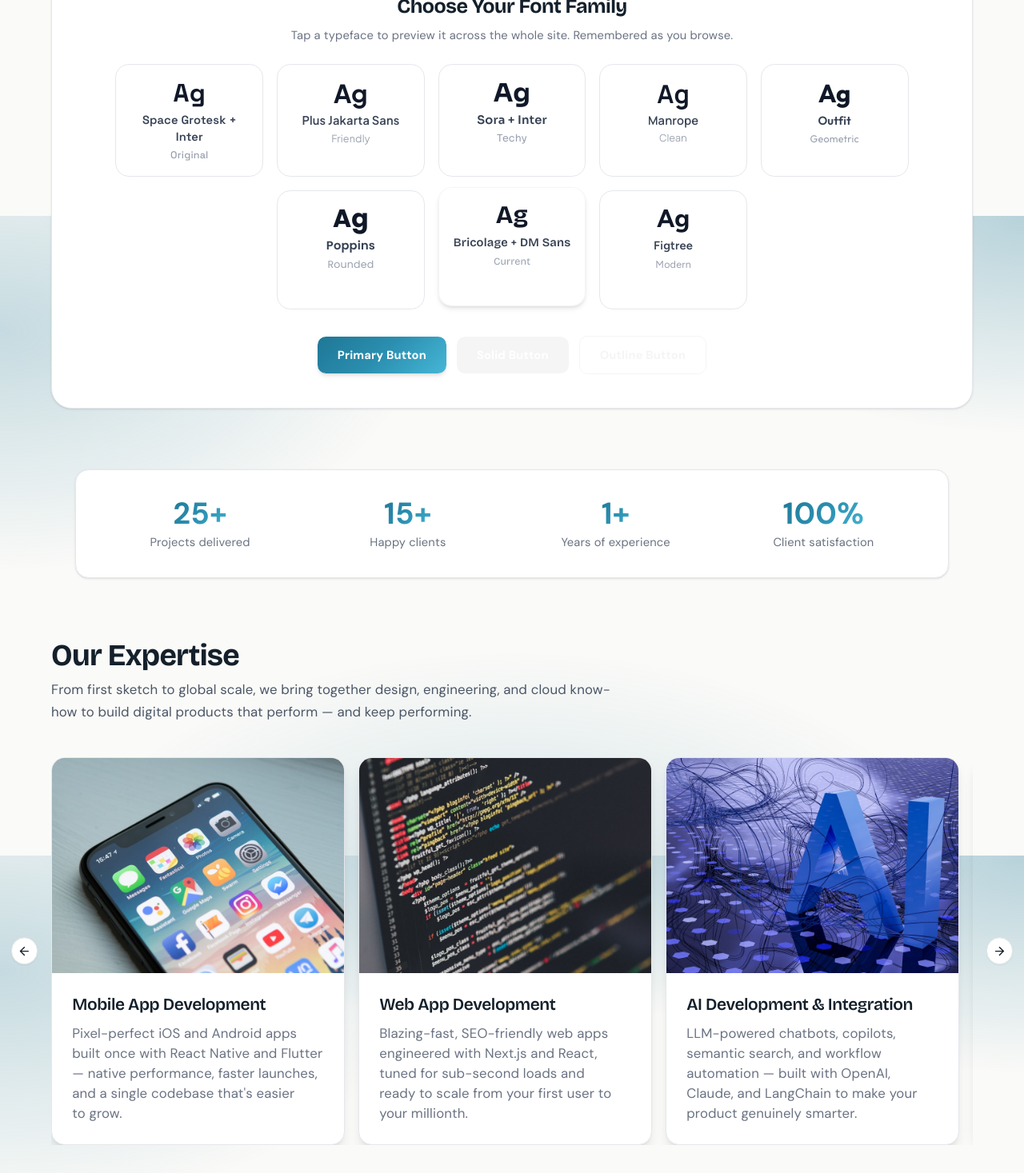
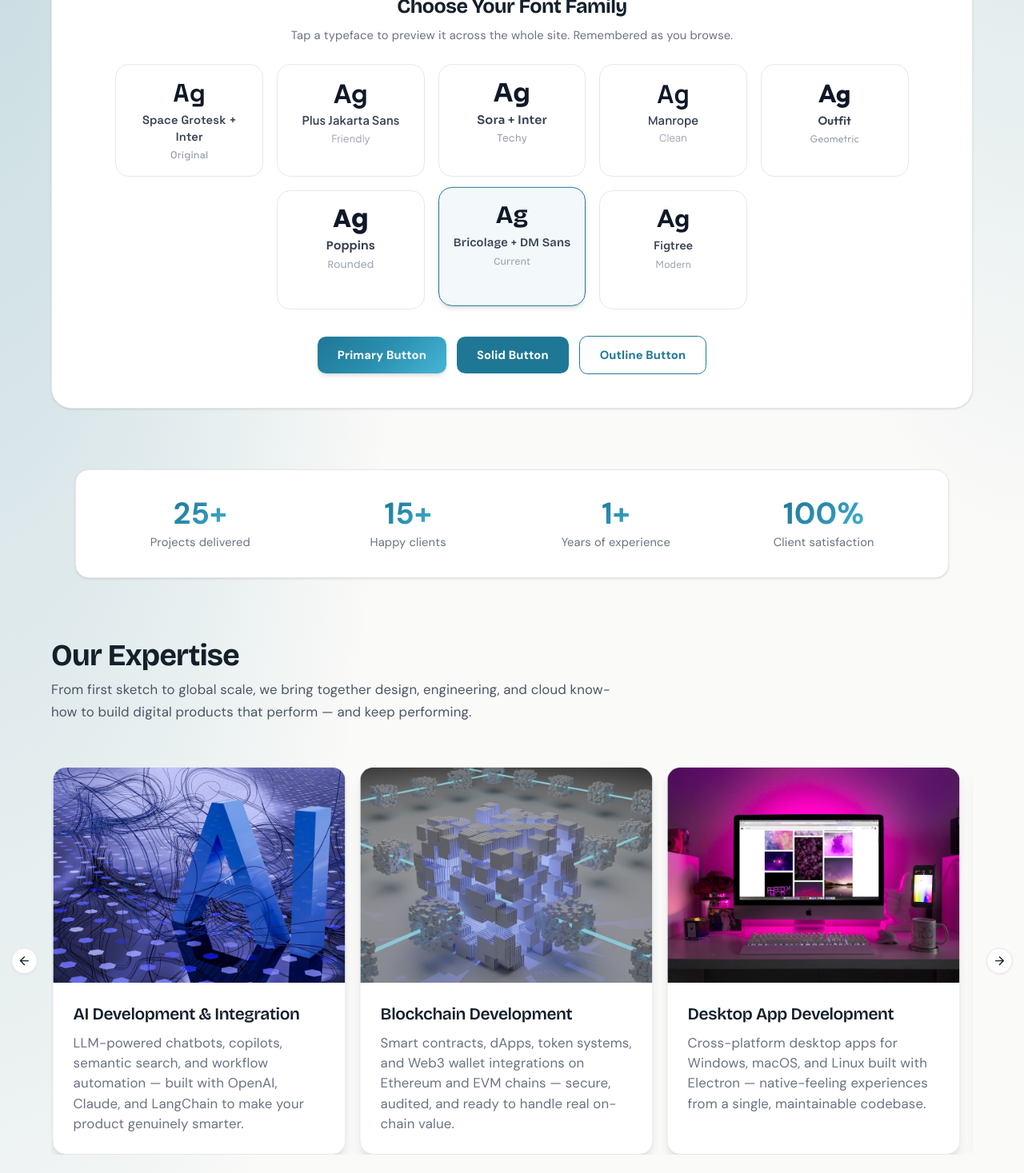
Before and after one commit to netcruxx-admin/netcrux-website, a Next.js app: page / in a window 1280 px wide. Shown: the part 1330-2797 px from the top of the page at 80% size. Built offline with nearby package versions, Linux system fonts and the light colour scheme; some icons are missing.

Commit message:
Done given cahnges

```diff
--- a/src/app/(pages)/about/page.tsx
+++ b/src/app/(pages)/about/page.tsx
@@ -105,12 +105,12 @@
         ))}
       </div>
 
-      <Link
+      {/* <Link
         href="/contact"
         className="button-gradient mx-auto block w-fit rounded-lg px-6 py-3 text-sm font-bold text-white shadow-md transition-all hover:scale-105 hover:brightness-110"
       >
         Contact Us
-      </Link>
+      </Link> */}
     </main>
   )
 }
--- a/src/app/(pages)/contact/page.tsx
+++ b/src/app/(pages)/contact/page.tsx
@@ -194,12 +194,16 @@
               className="flex items-start gap-3 rounded-xl border border-gray-200 bg-white shadow-sm p-4"
             >
               <div className="flex size-10 shrink-0 items-center justify-center rounded-lg border border-gray-200 bg-white">
-                <Icon icon={d.icon} className="size-5" />
+                <Icon icon={d.icon} className="size-5 text-accent" />
               </div>
               <div>
                 <p className="text-xs text-gray-500">{d.label}</p>
                 {d.label === "Email" ? (
                   <a href={`mailto:${d.value}`} className="text-sm font-medium hover:underline">
+                    {d.value}
+                  </a>
+                ) : d.label === "Phone" ? (
+                  <a href={`tel:${d.value.replace(/\s/g, "")}`} className="text-sm font-medium hover:underline">
                     {d.value}
                   </a>
                 ) : (
--- a/src/app/globals.css
+++ b/src/app/globals.css
@@ -178,8 +178,6 @@
   --secondary-foreground: oklch(0.205 0 0);
   --muted: oklch(0.97 0 0);
   --muted-foreground: oklch(0.556 0 0);
-  --accent: oklch(0.97 0 0);
-  --accent-foreground: oklch(0.205 0 0);
   --destructive: oklch(0.577 0.245 27.325);
   --border: oklch(0.922 0 0);
   --input: oklch(0.922 0 0);
@@ -212,8 +210,6 @@
   --secondary-foreground: oklch(0.985 0 0);
   --muted: oklch(0.269 0 0);
   --muted-foreground: oklch(0.708 0 0);
-  --accent: oklch(0.269 0 0);
-  --accent-foreground: oklch(0.985 0 0);
   --destructive: oklch(0.704 0.191 22.216);
   --border: oklch(1 0 0 / 10%);
   --input: oklch(1 0 0 / 15%);
@@ -250,7 +246,6 @@
       radial-gradient(55% 50% at 100% 0%, rgba(var(--accent-rgb), 0.3), transparent 68%),
       radial-gradient(60% 55% at 0% 18%, rgba(var(--accent-rgb), 0.24), transparent 68%),
       radial-gradient(65% 60% at 50% 110%, rgba(var(--accent-rgb), 0.2), transparent 70%);
-    background-attachment: fixed;
     background-repeat: no-repeat;
     line-height: 1.65;
     letter-spacing: 0.01em;
@@ -305,10 +300,10 @@
 @keyframes float-blob {
   0%,
   100% {
-    transform: translate(0, 0) scale(1);
+    transform: translate(0, 0);
   }
   50% {
-    transform: translate(40px, -30px) scale(1.1);
+    transform: translate(40px, -30px);
   }
 }
 
@@ -348,11 +343,11 @@
   0%,
   100% {
     opacity: 0.35;
-    transform: translateX(-50%) scale(1);
+    transform: translateX(-50%);
   }
   50% {
     opacity: 0.6;
-    transform: translateX(-50%) scale(1.12);
+    transform: translateX(-50%);
   }
 }
 
@@ -413,6 +408,7 @@
 .reveal.is-visible {
   opacity: 1;
   transform: translateY(0);
+  will-change: auto;
 }
 
 /* Card lift + accent glow on hover */
--- a/src/app/page.tsx
+++ b/src/app/page.tsx
@@ -15,22 +15,16 @@
 import CountUp from "@/components/common/CountUp"
 import ProjectGallery from "@/components/common/ProjectGallery"
 import AccentSwitcher from "@/components/common/AccentSwitcher"
-import {
-  Carousel,
-  CarouselContent,
-  CarouselItem,
-  CarouselNext,
-  CarouselPrevious,
-} from "@/components/ui/carousel"
+import ExpertiseCarousel from "@/components/common/ExpertiseCarousel"
 
 export default function HomePage() {
   return (
     <main>
       {/* Animated ambient background */}
       <div aria-hidden className="pointer-events-none fixed inset-0 -z-10 overflow-hidden">
-        <div className="animate-float absolute -top-24 left-1/4 size-96 rounded-full bg-accent/30 blur-3xl" />
-        <div className="animate-float absolute top-1/3 -right-24 size-80 rounded-full bg-accent/25 blur-3xl [animation-delay:-5s]" />
-        <div className="animate-float absolute bottom-0 left-0 size-96 rounded-full bg-accent/20 blur-3xl [animation-delay:-9s]" />
+        <div className="animate-float absolute -top-24 left-1/4 size-96 rounded-full bg-accent/30 blur-2xl [will-change:transform]" />
+        <div className="animate-float absolute top-1/3 -right-24 size-80 rounded-full bg-accent/25 blur-2xl [animation-delay:-5s] [will-change:transform]" />
+        <div className="animate-float absolute bottom-0 left-0 size-96 rounded-full bg-accent/20 blur-2xl [animation-delay:-9s] [will-change:transform]" />
       </div>
 
       <header className="flex justify-center px-4 py-12 md:px-8">
@@ -115,33 +109,7 @@
             From first sketch to global scale, we bring together design, engineering, and cloud
             know-how to build digital products that perform — and keep performing.
           </p>
-          <Carousel opts={{ align: "start", loop: true }} className="cursor-grab">
-            <CarouselContent className="max-w-full">
-              {expertise.map((item, i) => {
-                return (
-                  <CarouselItem key={i} className="select-none md:basis-64 lg:basis-1/3">
-                    <div className="card-hover flex h-full flex-col overflow-hidden rounded-2xl border border-gray-200 bg-white shadow-lg hover:border-gray-300">
-                      <div className="relative h-52 w-full md:h-64">
-                        <Image
-                          src={item.img}
-                          fill
-                          alt={item.title}
-                          sizes="(max-width: 768px) 100vw, (max-width:1024px) 25vw, 33vw"
-                          className="object-cover"
-                        />
-                      </div>
-                      <div className="flex-1 p-6 text-left">
-                        <h3 className="mb-2 text-lg font-semibold md:text-xl">{item.title}</h3>
-                        <p className="text-sm text-gray-500 md:text-base">{item.desc}</p>
-                      </div>
-                    </div>
-                  </CarouselItem>
-                )
-              })}
-            </CarouselContent>
-            <CarouselPrevious className="hidden md:flex" />
-            <CarouselNext className="hidden md:flex" />
-          </Carousel>
+          <ExpertiseCarousel items={expertise} />
         </Reveal>
       </section>
 
@@ -164,14 +132,39 @@
                     images={item.images}
                     category={item.category}
                     title={item.title}
+                    startDelay={Math.round((i * 3500) / 3)}
                   />
                   <div className="p-6 text-left">
-                    <h3 className="mb-2 text-lg font-semibold md:text-xl">{item.title}</h3>
+                    {item.link ? (
+                      <Link
+                        href={item.link}
+                        target="_blank"
+                        rel="noopener noreferrer"
+                        className="group/title mb-2 inline-flex items-center gap-1.5 text-lg font-semibold hover:text-accent md:text-xl"
+                      >
+                        {item.title}
+                        <Icon icon="mdi:open-in-new" className="size-4 opacity-0 transition group-hover/title:opacity-100" />
+                      </Link>
+                    ) : (
+                      <h3 className="mb-2 text-lg font-semibold md:text-xl">{item.title}</h3>
+                    )}
                     <p className="mb-4 text-sm text-gray-500 md:text-base">{item.desc}</p>
-                    <p className="flex items-center gap-1.5 text-sm font-medium text-accent">
-                      <Icon icon="mdi:trending-up" className="size-4" />
-                      {item.result}
-                    </p>
+                    {item.link ? (
+                      <Link
+                        href={item.link}
+                        target="_blank"
+                        rel="noopener noreferrer"
+                        className="flex items-center gap-1.5 text-sm font-medium text-accent underline-offset-2 hover:underline"
+                      >
+                        <Icon icon="mdi:trending-up" className="size-4" />
+                        {item.result}
+                      </Link>
+                    ) : (
+                      <p className="flex items-center gap-1.5 text-sm font-medium text-accent">
+                        <Icon icon="mdi:trending-up" className="size-4" />
+                        {item.result}
+                      </p>
+                    )}
                   </div>
                 </div>
               </Reveal>
--- /dev/null
+++ b/src/components/common/ExpertiseCarousel.tsx
@@ -0,0 +1,52 @@
+"use client"
+
+import { useRef } from "react"
+import Image from "next/image"
+import Autoplay from "embla-carousel-autoplay"
+
+import {
+  Carousel,
+  CarouselContent,
+  CarouselItem,
+  CarouselNext,
+  CarouselPrevious,
+} from "@/components/ui/carousel"
+import type { ExpertiseType } from "@/lib/types"
+
+export default function ExpertiseCarousel({ items }: { items: ExpertiseType[] }) {
+  const autoplay = useRef(
+    Autoplay({ delay: 3000, stopOnInteraction: false, stopOnMouseEnter: true }),
+  )
+
+  return (
+    <Carousel
+      opts={{ align: "start", loop: true }}
+      plugins={[autoplay.current]}
+      className="cursor-grab py-3"
+    >
+      <CarouselContent className="max-w-full">
+        {items.map((item, i) => (
+          <CarouselItem key={i} className="select-none md:basis-64 lg:basis-1/3">
+            <div className="card-hover flex h-full flex-col overflow-hidden rounded-2xl border border-gray-200 bg-white shadow-lg hover:border-gray-300">
+              <div className="relative h-52 w-full md:h-64">
+                <Image
+                  src={item.img}
+                  fill
+                  alt={item.title}
+                  sizes="(max-width: 768px) 100vw, (max-width:1024px) 25vw, 33vw"
+                  className="object-cover"
+                />
+              </div>
+              <div className="flex-1 p-6 text-left">
+                <h3 className="mb-2 text-lg font-semibold md:text-xl">{item.title}</h3>
+                <p className="text-sm text-gray-500 md:text-base">{item.desc}</p>
+              </div>
+            </div>
+          </CarouselItem>
+        ))}
+      </CarouselContent>
+      <CarouselPrevious className="hidden md:flex" />
+      <CarouselNext className="hidden md:flex" />
+    </Carousel>
+  )
+}
--- a/src/components/common/Footer.tsx
+++ b/src/components/common/Footer.tsx
@@ -76,8 +76,8 @@
                   {contactInfo.phone}
                 </a>
               </li>
-              <li className="flex items-center gap-2">
-                <Icon icon="mdi:map-marker-outline" className="size-4" />
+              <li className="flex items-start gap-2">
+                <Icon icon="mdi:map-marker-outline" className="mt-0.5 size-4 shrink-0" />
                 {contactInfo.location}
               </li>
             </ul>
--- a/src/components/common/ProjectGallery.tsx
+++ b/src/components/common/ProjectGallery.tsx
@@ -1,6 +1,6 @@
 "use client"
 
-import { useCallback, useEffect, useState } from "react"
+import { useCallback, useEffect, useRef, useState } from "react"
 import Image from "next/image"
 import { Icon } from "@iconify/react"
 import useEmblaCarousel from "embla-carousel-react"
@@ -10,12 +10,16 @@
   images: string[]
   category: string
   title: string
+  startDelay?: number
 }
 
-export default function ProjectGallery({ images, category, title }: ProjectGalleryProps) {
-  const [emblaRef, emblaApi] = useEmblaCarousel({ loop: true }, [
-    Autoplay({ delay: 3500, stopOnInteraction: false, stopOnMouseEnter: true }),
-  ])
+const AUTOPLAY_INTERVAL = 3500
+
+export default function ProjectGallery({ images, category, title, startDelay = 0 }: ProjectGalleryProps) {
+  const autoplay = useRef(
+    Autoplay({ delay: AUTOPLAY_INTERVAL, stopOnInteraction: false, stopOnMouseEnter: true, playOnInit: false })
+  )
+  const [emblaRef, emblaApi] = useEmblaCarousel({ loop: true }, [autoplay.current])
   const [selected, setSelected] = useState(0)
   const hasMultiple = images.length > 1
 
@@ -29,13 +33,19 @@
     }
   }, [emblaApi])
 
+  useEffect(() => {
+    if (!emblaApi) return
+    const t = setTimeout(() => autoplay.current.play(), startDelay)
+    return () => clearTimeout(t)
+  }, [emblaApi, startDelay])
+
   const scrollTo = useCallback((i: number) => emblaApi?.scrollTo(i), [emblaApi])
   const scrollPrev = useCallback(() => emblaApi?.scrollPrev(), [emblaApi])
   const scrollNext = useCallback(() => emblaApi?.scrollNext(), [emblaApi])
 
   return (
-    <div className="group/gallery relative">
-      <div className="overflow-hidden" ref={emblaRef}>
+    <div className="group/gallery">
+      <div className="relative overflow-hidden" ref={emblaRef}>
         <div className="flex">
           {images.map((src, i) => (
             <div
@@ -51,7 +61,6 @@
               />
             </div>
           ))}
-        </div>
         </div>
 
         <span className="absolute top-3 left-3 rounded-full bg-white/90 px-3 py-1 text-xs font-semibold text-gray-800 shadow-sm ring-1 ring-black/5 backdrop-blur-sm">
@@ -76,8 +85,12 @@
             >
               <Icon icon="mdi:chevron-right" className="size-5" />
             </button>
+          </>
+        )}
+      </div>
 
-          <div className="absolute bottom-3 left-1/2 flex -translate-x-1/2 gap-1.5">
+      {hasMultiple && (
+        <div className="flex justify-center gap-1.5 py-2.5">
           {images.map((_, i) => (
             <button
               key={i}
@@ -90,7 +103,6 @@
             />
           ))}
         </div>
-        </>
       )}
     </div>
   )
--- a/src/lib/constants.ts
+++ b/src/lib/constants.ts
@@ -43,8 +43,8 @@
 // NOTE: Update these with Net-Crux's real contact details before going live.
 const contactInfo: ContactInfoType = {
   email: "netcruxx@gmail.com",
-  phone: "+91 98765 43210",
-  location: "Remote-first · India",
+  phone: "+91 89883 84800",
+  location: "RCC Building, Civil Lines, Dharamshala, Distt Kangra HP 176215",
   hours: "Mon–Fri, 9:00 AM – 6:00 PM IST",
 }
 
@@ -172,6 +172,7 @@
     desc: "A ride-hailing app for booking taxis on demand, with real-time driver tracking, upfront fare estimates, and secure in-app payments.",
     result: "Live ride tracking & instant booking",
     images: ["/medy.jpeg", "/medy1.jpeg", "/medy2.jpeg", "/medy3.jpeg"],
+    link: "https://play.google.com/store/apps/details?id=com.medy.passenger",
   },
   {
     title: "Medicare",
--- a/src/lib/types.ts
+++ b/src/lib/types.ts
@@ -33,6 +33,7 @@
   images: string[]
   category: string
   result: string
+  link?: string
 }
 
 type ServicesType = {
```
Also changed, not shown: src/app/(pages)/work/page.tsx (+29 -5 lines). Lines whose indentation alone changed are shown as unchanged.
